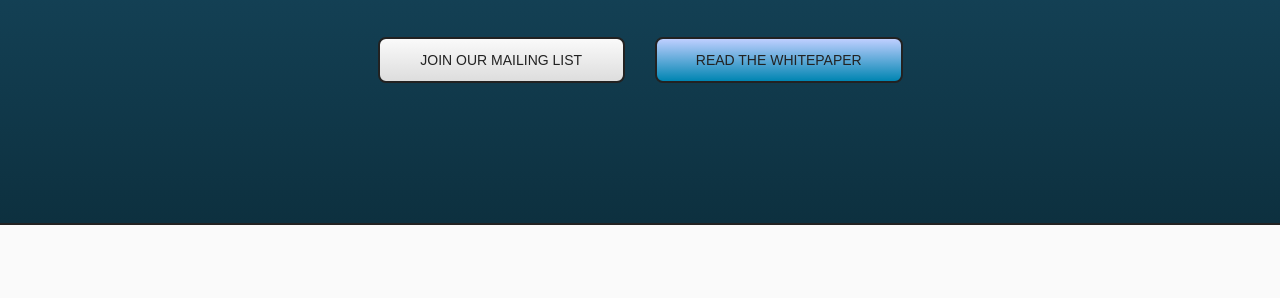
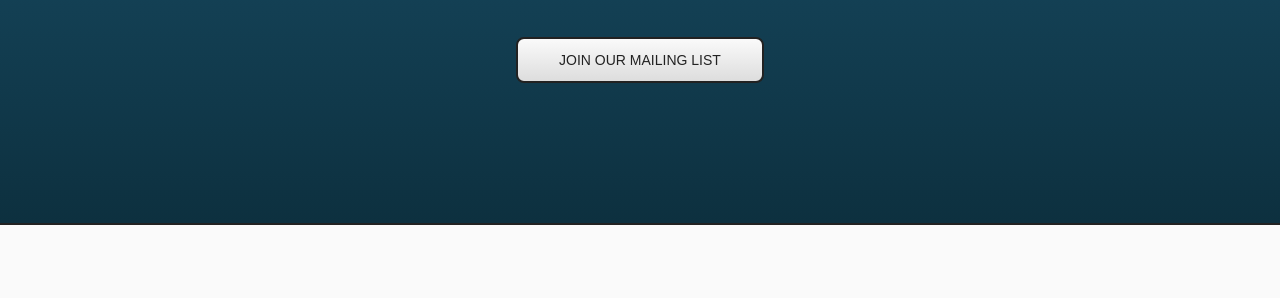
Before and after one commit to NW-Everstore/nw-everstore.github.io, a plain HTML site: page index.html in a window 1280 px wide. Shown: the part 295-593 px from the top of the page. Drawn offline with Linux system fonts and the light colour scheme.

Commit message:
removed whitepaper

```diff
--- a/index.html
+++ b/index.html
@@ -28,12 +28,11 @@
         <div class="meta row">
             <div class="col-md-3"></div>
             <div class="col-md-6">
+                <div class="col-sm-3"></div>
                 <div class="col-sm-6">
                     <a href="http://neuroware.us8.list-manage1.com/subscribe?u=510ca926990f2cef070cbe3d2&id=0856d2bdac" class="btn btn-default btn-block" target="_blank">JOIN OUR MAILING LIST</a>
                 </div>
-                <div class="col-sm-6">
-                    <a href="http://everstore.io/whitepaper-01.pdf" target="_blank" class="btn btn-primary btn-block">READ THE WHITEPAPER</a>
-                </div>
+                <div class="col-sm-3"></div>
             </div>
             <div class="col-md-3"></div>
         </div>
@@ -58,7 +57,11 @@
                 <hr />
                 <p class="abstract">Since the advent of Bitcoin the ecosystem has been lacking a solution to store arbitrary forms of data actually within the underlying blockchain. Most approaches are limited to the storing of anchored data-hashes such as those provided by Factom and Tierion, with the actual data then stored off-chain.</p>
                 <p class="abstract">By employing a distributed database as a protocol, entities would be able to read or write structured data directly into or out of a compatible blockchain - removing the need to store any of that information within their own siloed databases. Applications could operate freely without the need to rely on a centralised version of the truth; confident that the data they have received is from an immutable source.</p>
+
+                    <!--
                     <p class="abstract">The ability to store complete data schemas and their corresponding data is achieved by structuring the limited storage space available from within the OP_RETURN functionality of outgoing transactions across multiple nodes. These are purposely sent from specifically derived HD (Hierarchical Deterministic) BIP32 addresses - where each branch of derived addresses can represent a certain series of actions and (or) defining properties.</p>
+                    -->
+                <!--
                 <div class="well">
                     <div class="row">
                         <div class="col-md-3"></div>
@@ -68,6 +71,8 @@
                         <div class="col-md-3"></div>
                     </div>
                 </div>
+                -->
+
             </div>
             <div class="col-sm-3"></div>
         </div>
```
Also changed, not shown: 2 other files.
